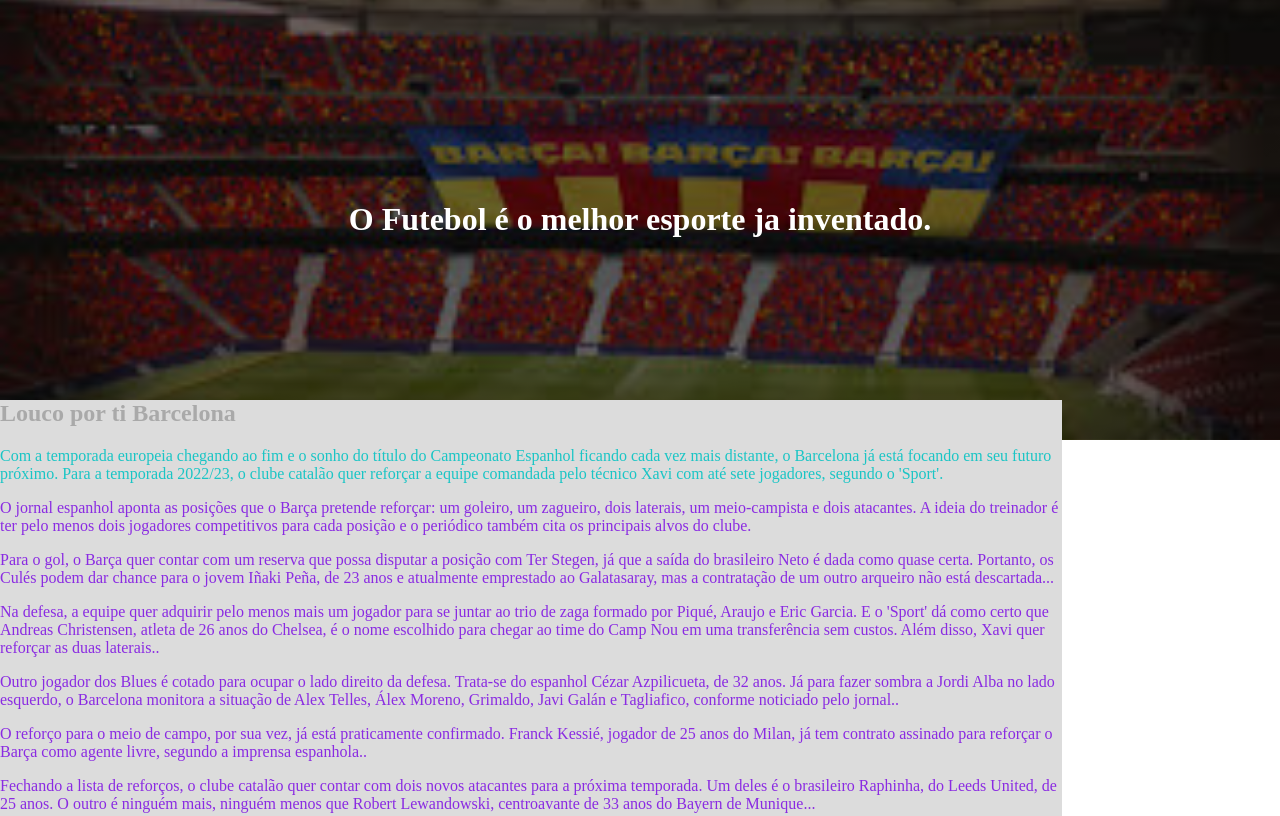
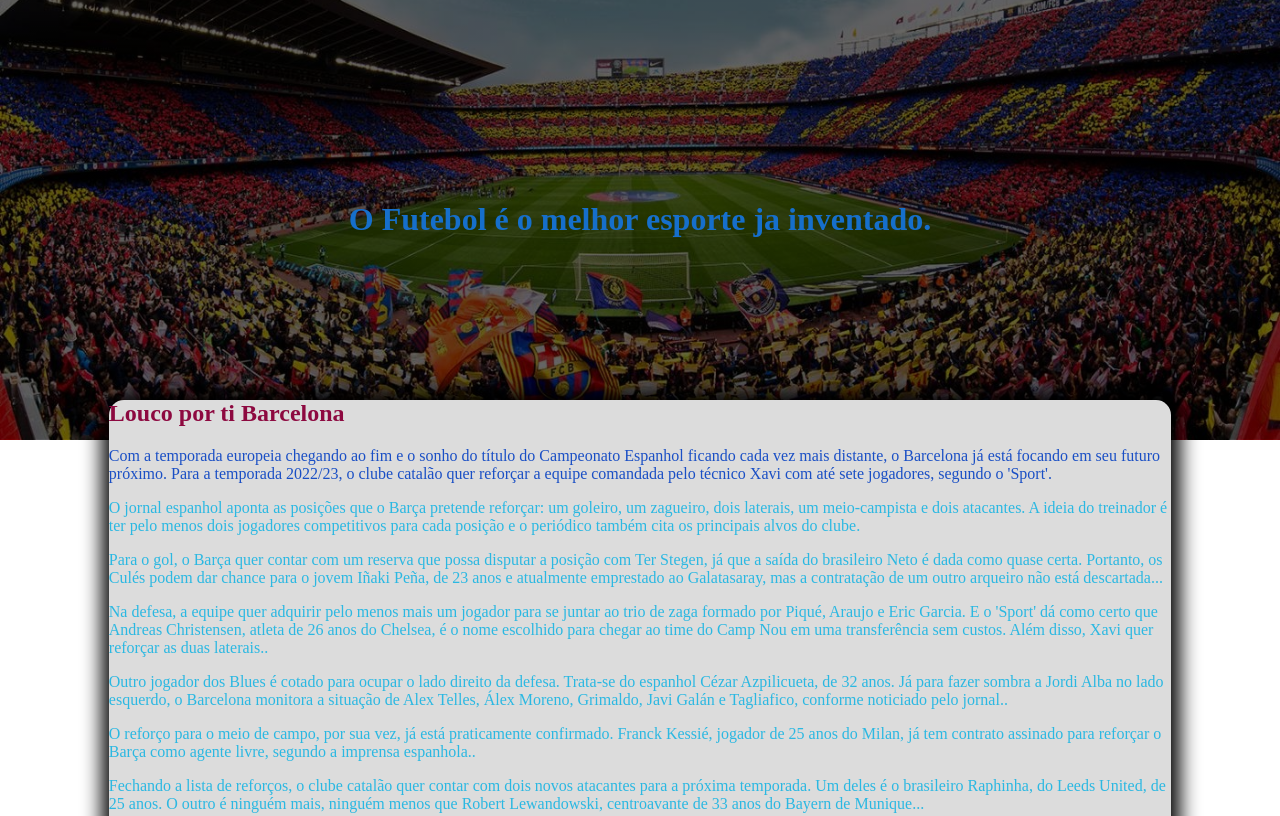
Before and after one commit to Beeasillva/dogblog, a plain HTML site: page index.html in a window 1280 px wide. Shown: the top 816 px of the page. Drawn offline with Linux system fonts and the light colour scheme.

Commit message:
mudança da div

```diff
--- a/style.css
+++ b/style.css
@@ -1,13 +1,29 @@
-header{    text-align: center;
+header {
+    text-align: center;
     padding: 180px 50px;
-    background: linear-gradient(180deg, #00000099, #00000099), url(./assets/jpg/barca.jfif);
-    color: white;
+    background: linear-gradient(180deg, #00000099, #00000099), url(./assets/jpg/barcelona0.jpg);
+    color: #166fcb;
     background-size: cover;
     background-position-y: 75%;
 }
-p.barcelona {color: rgb(26, 197, 197);}
-p {color: blueviolet;}
-.content {margin-top: -60px;
-    color: darkgray;
+
+p.barcelona {
+    color: rgb(26, 79, 197);
+}
+
+p {
+    color: #2bb8e2;
+}
+
+.content {
+    margin-top: -60px;
+    color: #8d0940;
     width: 83%;
-    background-color: gainsboro;}
+    background-color: gainsboro;
+    margin-left: auto;
+    margin-right: auto;
+    box-shadow: 1px 1px 20px 8px black;
+    border-top-left-radius: 15px;
+    border-top-right-radius: 15px;
+}
+}
```
Also changed, not shown: assets/jpg/barcelona0.jpg (added).
